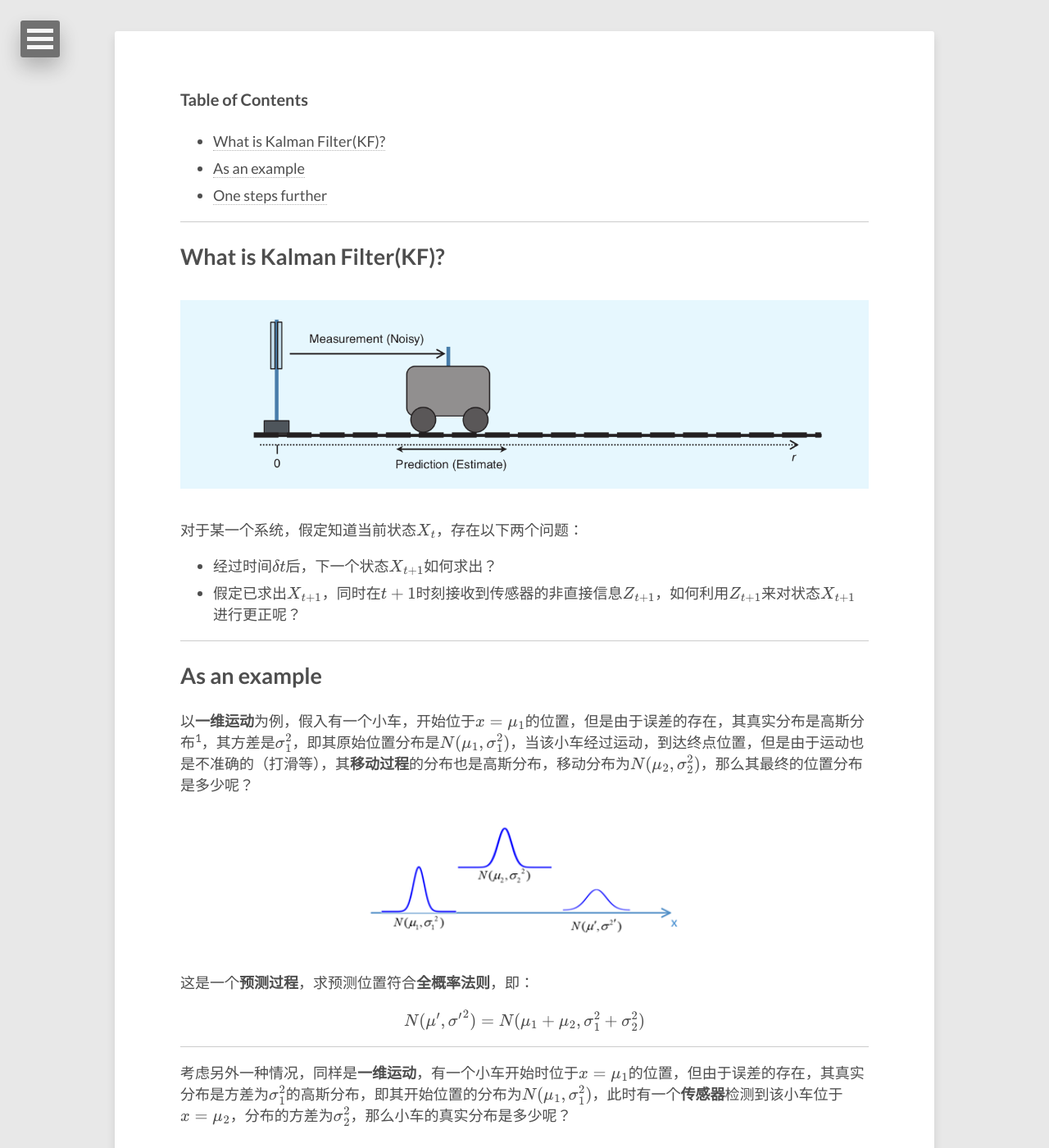
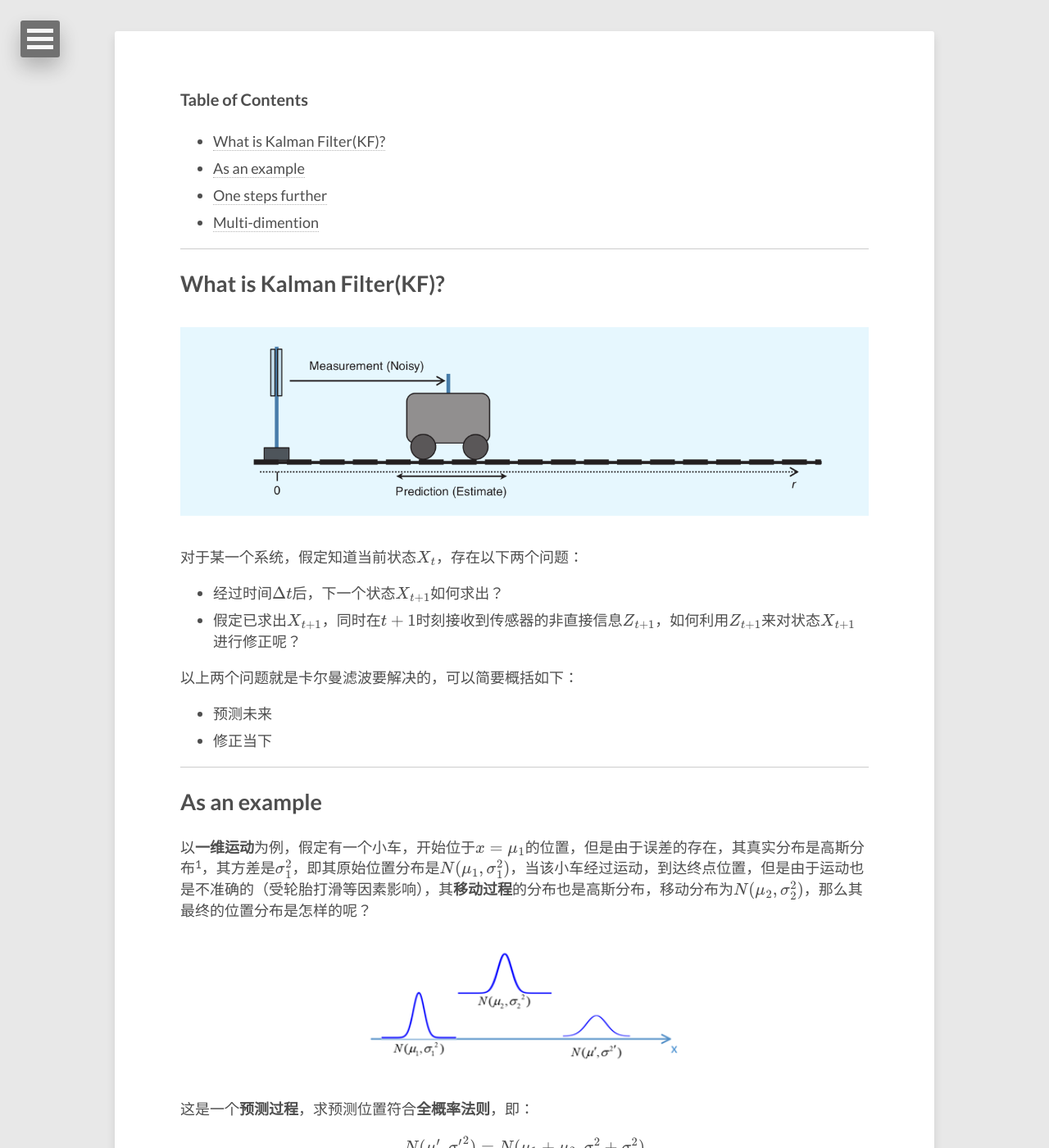
Before and after one commit to lucameng/lucameng.github.io, a Jekyll site: the page built from _posts/2022-07-20-Kalman-Filter.md, in a window 1280 px wide and 1400 px high, scrolled down 412 px. Shown: the whole window at 82% size. Built offline with Jekyll 4.4.1, drawn with Linux system fonts in a browser that asks for light colours; formulas are drawn with MathJax 3; some of the changed text lies outside the part shown.

Commit message:
update KF

```diff
--- a/_posts/2022-07-20-Kalman-Filter.md
+++ b/_posts/2022-07-20-Kalman-Filter.md
@@ -14,6 +14,7 @@ modified: 2022-07-20
 - [What is Kalman Filter(KF)?](#what-is-kalman-filterkf)
 - [As an example](#as-an-example)
 - [One steps further](#one-steps-further)
+- [Multi-dimention](#multi-dimention)
 
 ---
 
@@ -27,14 +28,19 @@ modified: 2022-07-20
 
 对于某一个系统，假定知道当前状态$$ X_t $$，存在以下两个问题：
 
-- 经过时间$$ \delta t $$后，下一个状态$$ X_{t+1} $$如何求出？
-- 假定已求出$$ X_{t+1} $$，同时在$$ t+1 $$时刻接收到传感器的非直接信息$$ Z_{t+1} $$，如何利用$$ Z_{t+1} $$来对状态$$ X_{t+1} $$进行更正呢？
+- 经过时间$$ \Delta t $$后，下一个状态$$ X_{t+1} $$如何求出？
+- 假定已求出$$ X_{t+1} $$，同时在$$ t+1 $$时刻接收到传感器的非直接信息$$ Z_{t+1} $$，如何利用$$ Z_{t+1} $$来对状态$$ X_{t+1} $$进行修正呢？
+
+以上两个问题就是卡尔曼滤波要解决的，可以简要概括如下：
+
+- 预测未来
+- 修正当下
 
 ---
 
 ## As an example
 
-以**一维运动**为例，假入有一个小车，开始位于$$ x=\mu_1 $$的位置，但是由于误差的存在，其真实分布是高斯分布[^1]，其方差是$$ \sigma_{1}^{2} $$，即其原始位置分布是$$ N(\mu_1,\sigma_{1}^{2}) $$，当该小车经过运动，到达终点位置，但是由于运动也是不准确的（打滑等），其**移动过程**的分布也是高斯分布，移动分布为$$ N(\mu_2,\sigma_{2}^{2}) $$，那么其最终的位置分布是多少呢？
+以**一维运动**为例，假定有一个小车，开始位于$$ x=\mu_1 $$的位置，但是由于误差的存在，其真实分布是高斯分布[^1]，其方差是$$ \sigma_{1}^{2} $$，即其原始位置分布是$$ N(\mu_1,\sigma_{1}^{2}) $$，当该小车经过运动，到达终点位置，但是由于运动也是不准确的（受轮胎打滑等因素影响），其**移动过程**的分布也是高斯分布，移动分布为$$ N(\mu_2,\sigma_{2}^{2}) $$，那么其最终的位置分布是怎样的呢？
 
 <figure>
 	<center>
@@ -131,7 +137,20 @@ $
 
 ---
 
+## Multi-dimention
 
+考虑一个**二维状态**的例子：
+
+已知当前状态$$ \pmb{X_t} $$，其表示为一个拥有2个分量的向量，分量分别表示**位置信息**和**速度信息**，即：
+
+<center>
+$
+\pmb{X_t}=\begin{matrix}p\\
+          v \end{matrix}
+         =\begin{matrix}x_t\\
+          \dot{x_t} \end{matrix}
+$
+</center>
 
 ---
 [^1]: Gaussian Distribution，又称正态分布
```
